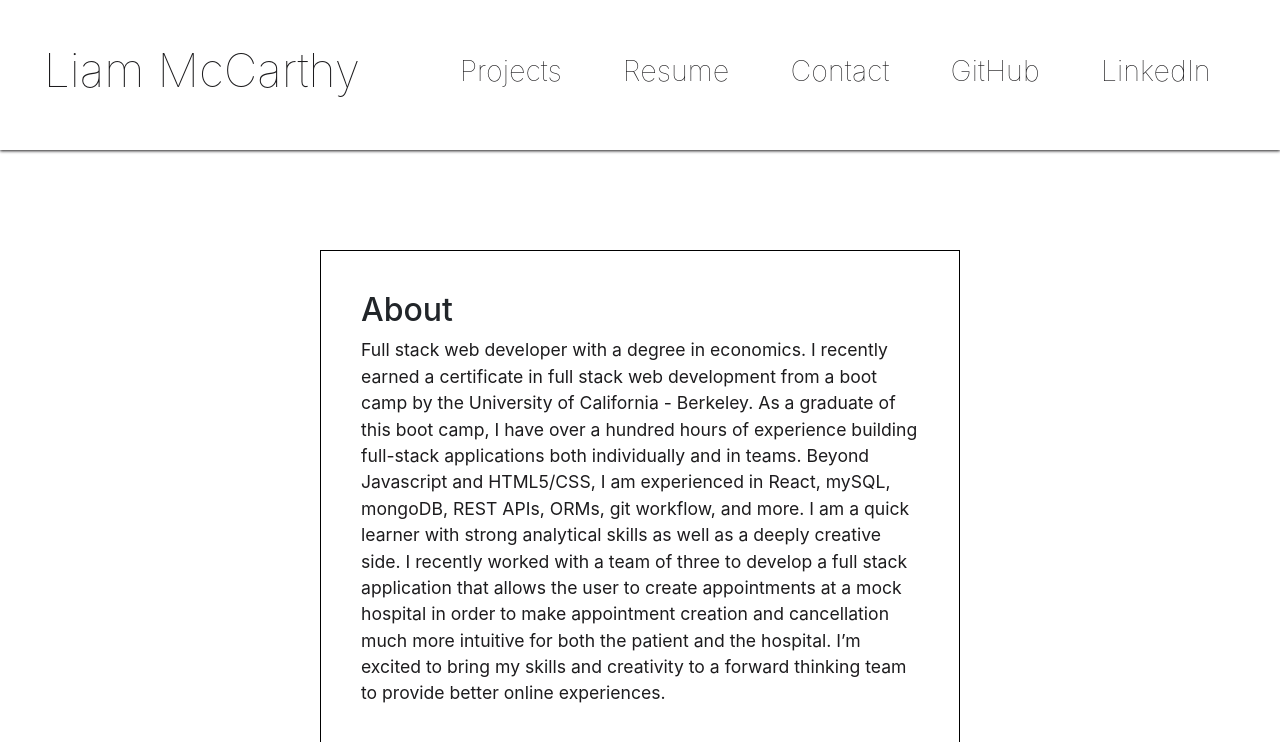
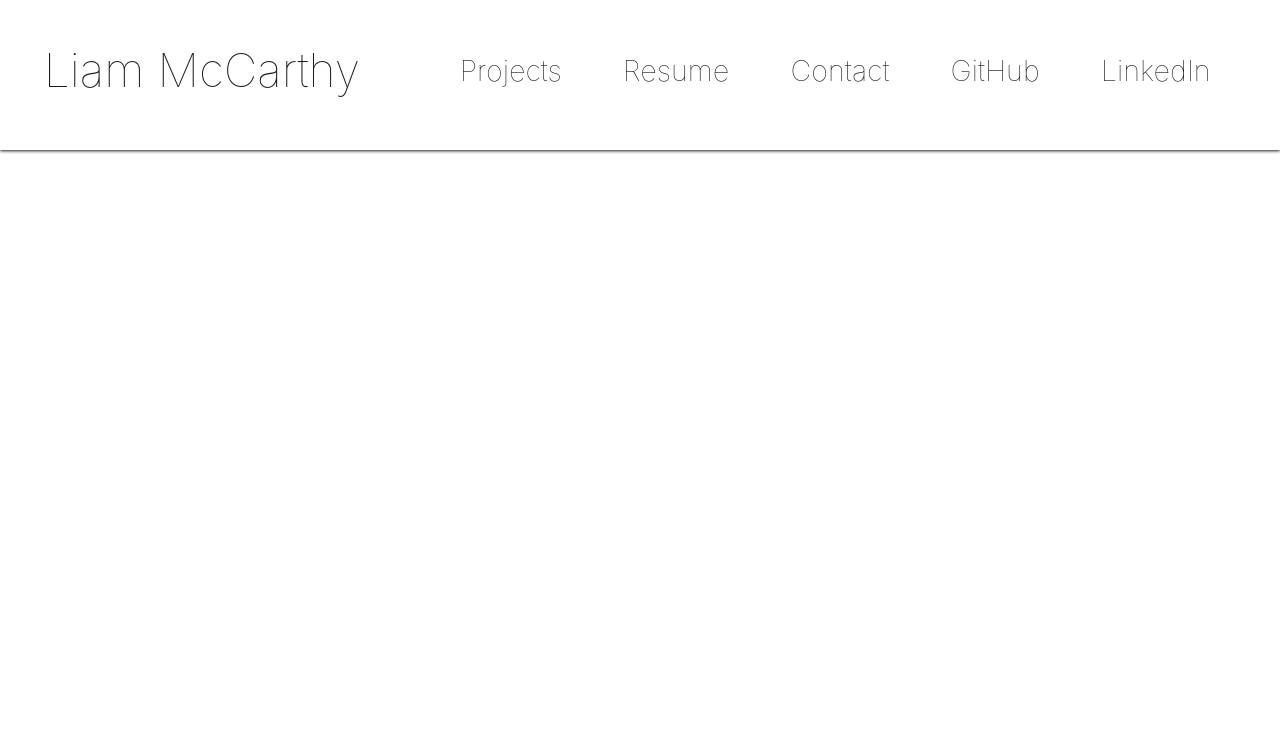
Before and after one commit to ltmccarthy9/portfolio, a React (Create React App) app in the folder client/: page / in a window 1280 px wide. Shown: the top 742 px of the page. Built offline with nearby package versions, Linux system fonts and the light colour scheme; a web font is replaced by a local one.

Commit message:
route change

```diff
--- a/client/package.json
+++ b/client/package.json
@@ -1,6 +1,7 @@
 {
   "name": "client",
   "version": "0.1.0",
+  "homepage": "https://ltmccarthy9.github.io/portfolio",
   "private": true,
   "dependencies": {
     "@testing-library/jest-dom": "^5.16.5",
@@ -14,6 +15,8 @@
     "web-vitals": "^2.1.4"
   },
   "scripts": {
+    "predeploy": "npm run build",
+    "deploy": "gh-pages -d build",
     "start": "react-scripts start",
     "build": "react-scripts build",
     "test": "react-scripts test",
@@ -36,5 +39,8 @@
       "last 1 firefox version",
       "last 1 safari version"
     ]
+  },
+  "devDependencies": {
+    "gh-pages": "^4.0.0"
   }
 }
--- a/client/public/index.html
+++ b/client/public/index.html
@@ -12,9 +12,9 @@
     <link rel="apple-touch-icon" href="%PUBLIC_URL%/logo192.png" />
 
     <link rel="manifest" href="%PUBLIC_URL%/manifest.json" />
- <!-- CSS only -->
+
 <link href="https://cdn.jsdelivr.net/npm/bootstrap@5.2.2/dist/css/bootstrap.min.css" rel="stylesheet" integrity="sha384-Zenh87qX5JnK2Jl0vWa8Ck2rdkQ2Bzep5IDxbcnCeuOxjzrPF/et3URy9Bv1WTRi" crossorigin="anonymous">
-    <title>React App</title>
+    <title>Liam McCarthy</title>
     <link href="https://fonts.googleapis.com/css2?family=Alkalami&family=Domine&family=Nunito:wght@700&display=swap" rel="stylesheet">
   </head>
   <body>
--- a/client/src/App.js
+++ b/client/src/App.js
@@ -14,7 +14,7 @@ function App() {
         <Nav />
       </div>
       <Routes>
-        <Route path="/" element={<Home />} />
+        <Route path="/portfolio" element={<Home />} />
         <Route path="/projects" element={<Projects />} />
         <Route path="/resume" element={<Resume />} />
         <Route path="/contact" element={<Contact />} />
--- a/client/src/components/Nav.js
+++ b/client/src/components/Nav.js
@@ -4,7 +4,7 @@ const Nav = () => {
     const navigate = useNavigate();
 
     const goHome = () => {
-        navigate("/");
+        navigate("/portfolio");
     }
 
     const goProjects = () => {
--- a/client/src/pages/Resume.js
+++ b/client/src/pages/Resume.js
@@ -4,7 +4,7 @@ const Resume = () => {
     return(
         <div style={{display: "flex"}}>
             <a className='res-link' href="/resume/Liam_McCarthy.pdf" download>Download</a>
-        <img className='resume' style={{borderStyle: "solid", height: "900px", width: "700px"}}src={resume}/>
+        <img alt='Liam McCarthy resume' className='resume' style={{borderStyle: "solid", height: "900px", width: "700px"}}src={resume}/>
         </div>
     );
 }
```
Also changed, not shown: 1 other file (tests, documents, lock files or other folders).
